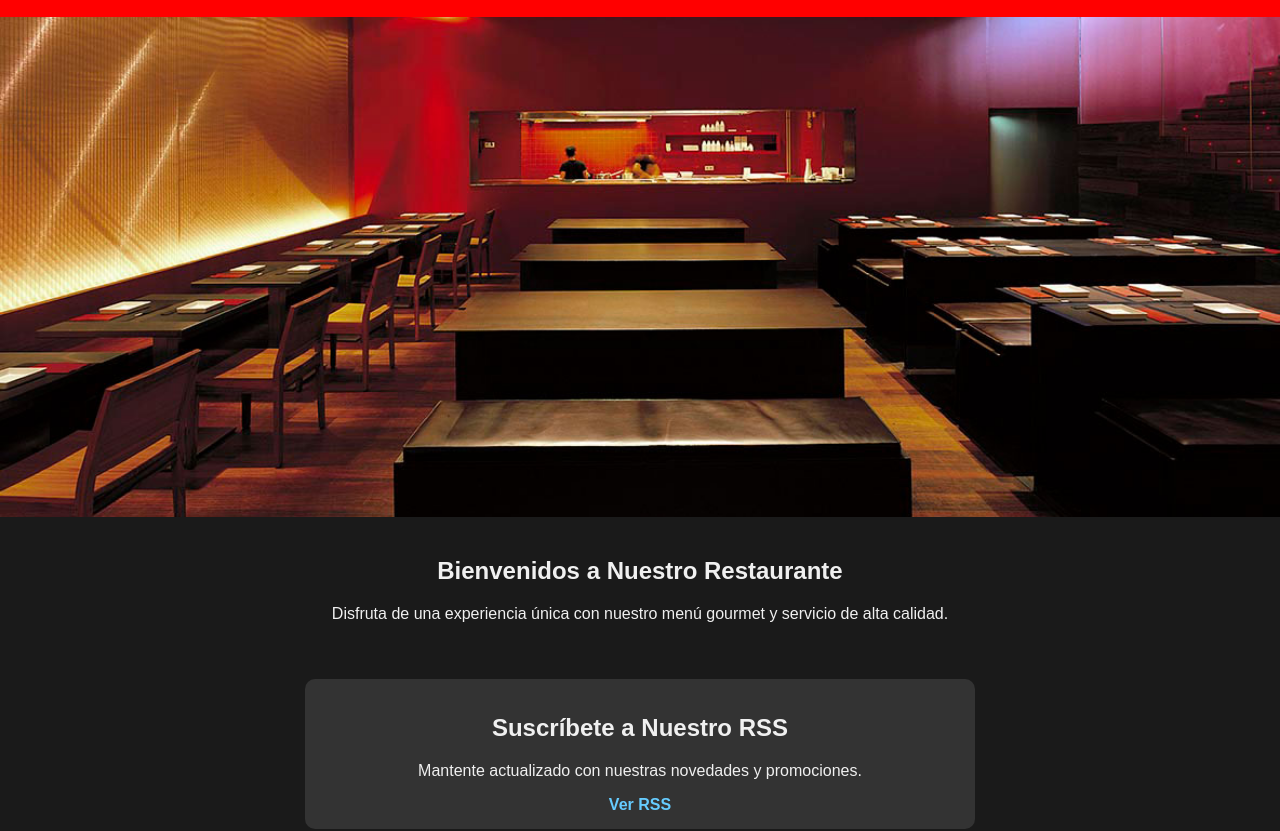
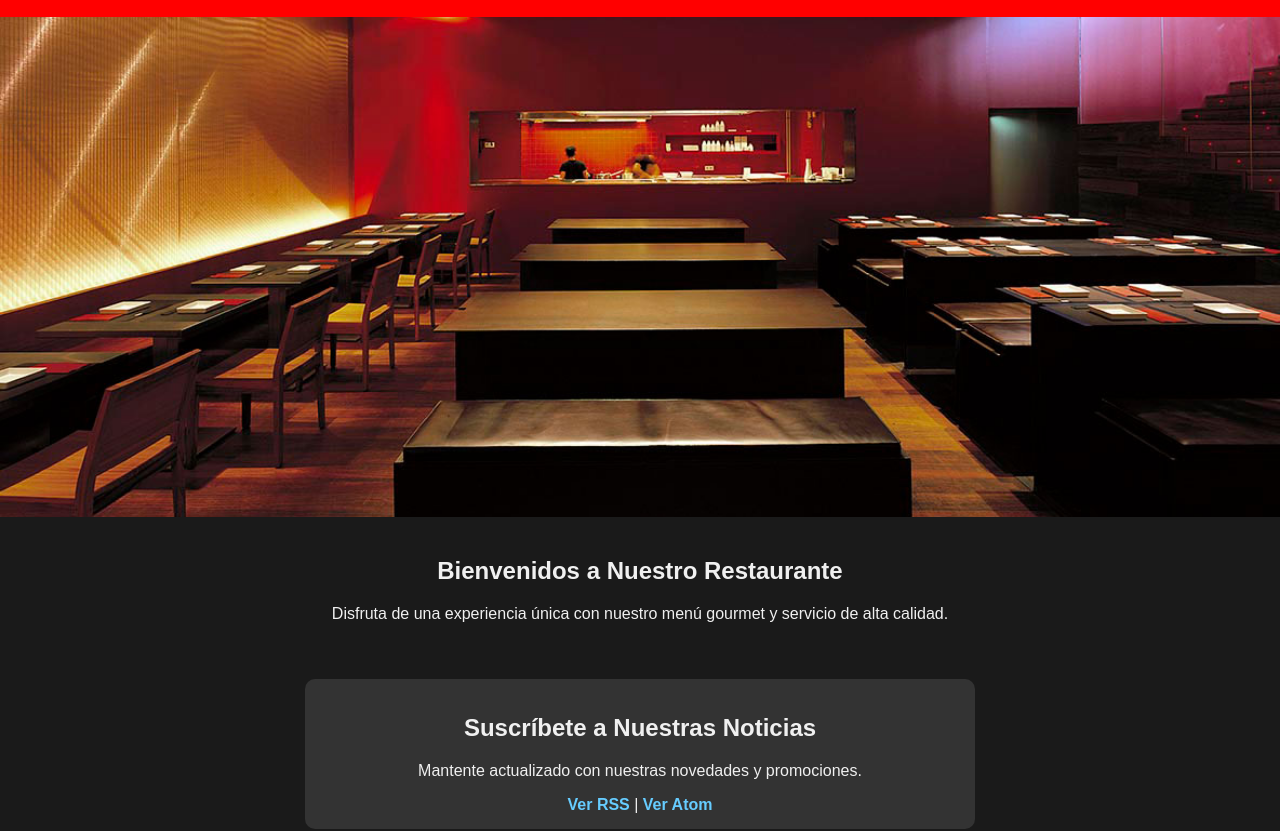
Before and after one commit to MrJeff150/David_page, a plain HTML site: page index.html in a window 1280 px wide. Shown: the part 121-952 px from the top of the page. Drawn offline with Linux system fonts and the light colour scheme.

Commit message:
Update index.html

```diff
--- a/index.html
+++ b/index.html
@@ -7,6 +7,7 @@
     <title>Restaurante Gourmet</title>
     <link rel="shortcut icon" href="imagenes/favicon-16x16.png" type="image/png" />
     <link rel="alternate" type="application/rss+xml" href="rss.xml" title="Suscríbete a nuestro RSS" />
+    <link rel="alternate" type="application/atom+xml" href="atom.xml" title="Suscríbete a nuestro Atom" />
     <style type="text/css">
         /* Estilo del fondo oscuro */
         body {
@@ -57,7 +58,7 @@
             text-align: center;
         }
 
-        /* Estilo del RSS */
+        /* Estilo del RSS y Atom */
         .rss-feed {
             text-align: center;
             margin: 20px auto;
@@ -118,13 +119,12 @@
         <p>Disfruta de una experiencia única con nuestro menú gourmet y servicio de alta calidad.</p>
     </div>
 
-        <!-- RSS Insertado -->
+    <!-- RSS y Atom Insertados -->
     <div class="rss-feed">
-        <h2>Suscríbete a Nuestro RSS</h2>
+        <h2>Suscríbete a Nuestras Noticias</h2>
         <p>Mantente actualizado con nuestras novedades y promociones.</p>
-        <a href="rss.xml">Ver RSS</a>
+        <a href="rss.xml">Ver RSS</a> | <a href="atom.xml">Ver Atom</a>
     </div>
-
 
     <!-- Mapa interactivo -->
     <div id="mapaimagen">
```
